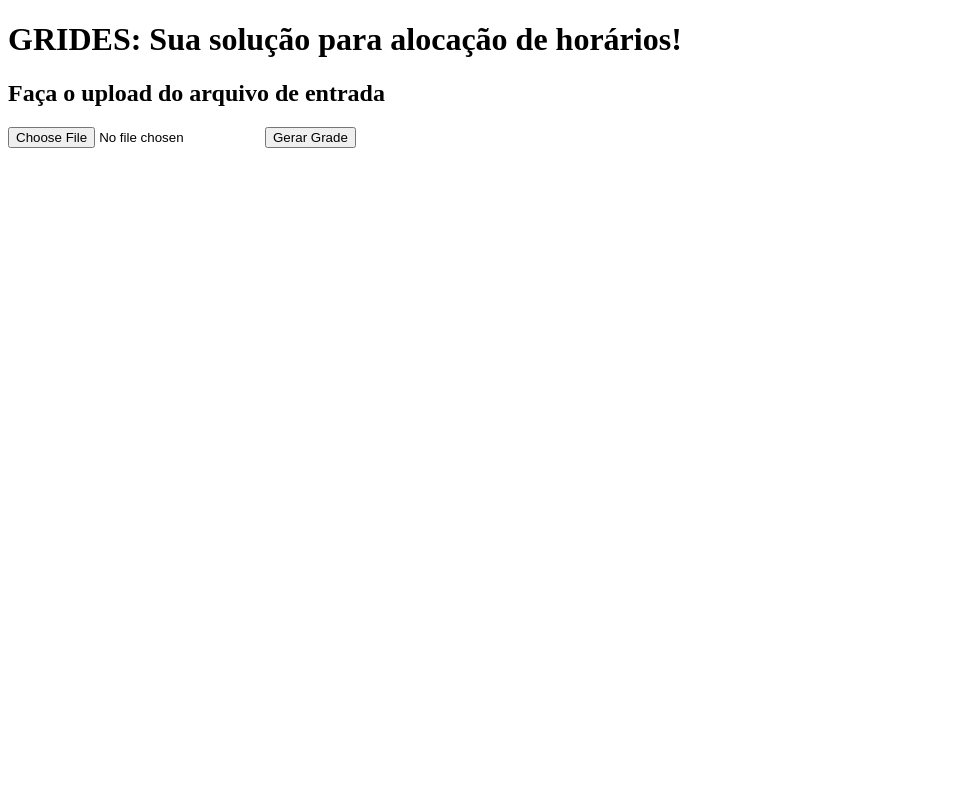
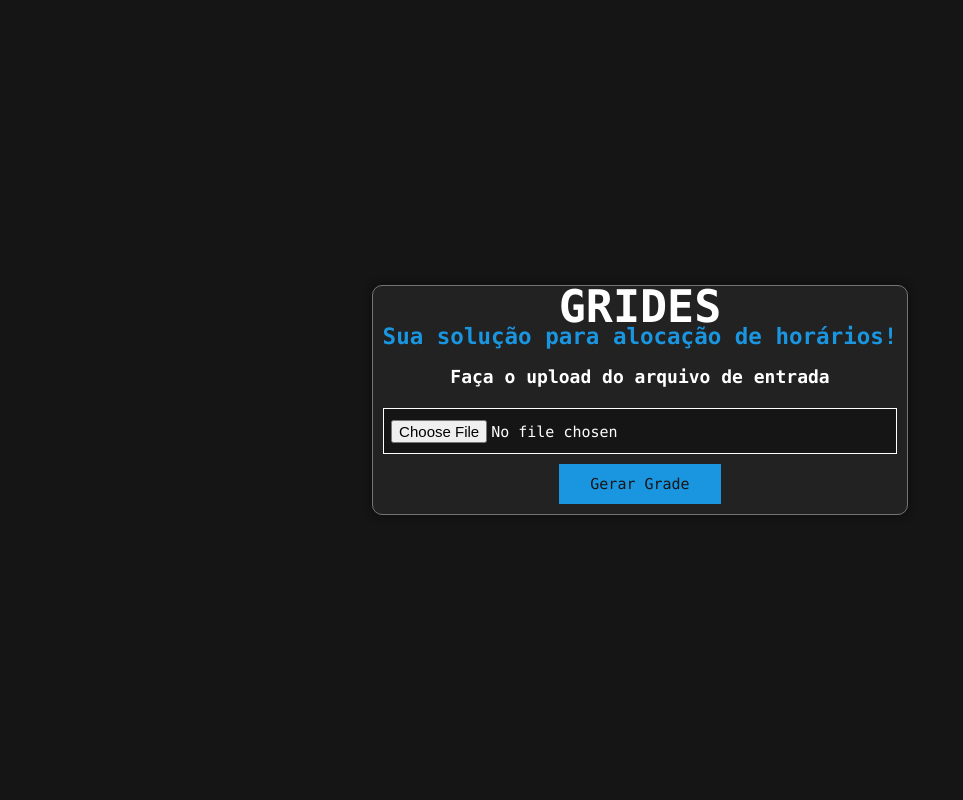
Before and after one commit to TETEURYAN/Grides, a Flask app: page / in a window 1280 px wide. Shown: the whole page, without its empty margins (0-963 px from the left). Run offline with Flask 3, Linux system fonts and the light colour scheme.

Commit message:
[add]: use Terminal Style to front

```diff
--- a/front/app.py
+++ b/front/app.py
@@ -14,7 +14,6 @@ app.config['UPLOAD_FOLDER'] = UPLOAD_FOLDER
 
 if not os.path.exists(UPLOAD_FOLDER):
     os.makedirs(UPLOAD_FOLDER)
-
 
 @app.route('/', methods=['GET', 'POST'])
 def index():
--- a/front/templates/index.html
+++ b/front/templates/index.html
@@ -4,13 +4,135 @@
     <meta charset="UTF-8">
     <meta name="viewport" content="width=device-width, initial-scale=1.0">
     <title>Grides</title>
+    <style>
+        :root {
+            --global-font-size: 15px;
+            --global-line-height: 1.4em;
+            --global-space: 10px;
+            --font-stack: "Menlo", "Monaco", "Lucida Console", "Liberation Mono", "DejaVu Sans Mono", "Bitstream Vera Sans Mono", "Courier New", serif;
+            --mono-font-stack: "Menlo", "Monaco", "Lucida Console", "Liberation Mono", "DejaVu Sans Mono", "Bitstream Vera Sans Mono", "Courier New", serif;
+            --background-color: #151515;
+            --page-width: 60em;
+            --font-color: #fff;
+            --invert-font-color: #151515;
+            --primary-color: #1a95e0;
+            --secondary-color: #727578;
+            --error-color: #d20962;
+            --input-style: solid;
+            --block-background-color: var(--background-color);
+        }
+
+        * {
+            box-sizing: border-box;
+            text-rendering: geometricprecision;
+        }
+
+        *::selection {
+            background: var(--primary-color);
+            color: var(--invert-font-color);
+        }
+
+        body {
+            font-size: var(--global-font-size);
+            color: var(--font-color);
+            line-height: var(--global-line-height);
+            margin: 0;
+            font-family: var(--font-stack);
+            word-wrap: break-word;
+            background-color: var(--background-color);
+            display: flex;
+            justify-content: center;
+            align-items: center;
+            height: 100vh;
+            text-align: center;
+        }
+
+        h1 {
+            font-size: 3em;
+            font-weight: bold;
+            margin: 0;
+        }
+
+        h2 {
+            font-size: 1.5em;
+            margin-top: 10px;
+            color: var(--primary-color);
+        }
+
+        h3 {
+            font-size: 1.2em;
+            margin-bottom: 20px;
+        }
+
+        form {
+            display: flex;
+            flex-direction: column;
+            align-items: center;
+            gap: 10px;
+        }
+
+        input[type="file"] {
+            border: 1px var(--input-style) var(--font-color);
+            width: 100%;
+            padding: .7em .5em;
+            font-size: 1em;
+            font-family: var(--font-stack);
+            background-color: var(--background-color);
+            color: var(--font-color);
+        }
+
+        input[type="submit"] {
+            border-style: solid;
+            border-width: 1px;
+            display: inline-flex;
+            align-items: center;
+            justify-content: center;
+            cursor: pointer;
+            outline: none;
+            padding: .65em 2em;
+            font-size: 1em;
+            font-family: inherit;
+            user-select: none;
+            position: relative;
+            z-index: 1;
+            background-color: var(--primary-color);
+            border-color: var(--primary-color);
+            color: var(--invert-font-color);
+            transition: background-color 0.3s, transform 0.3s;
+        }
+
+        input[type="submit"]:hover {
+            background-color: var(--primary-color);
+            border-color: var(--primary-color);
+            transform: scale(1.05);
+        }
+
+        input[type="submit"]:focus {
+            background-color: var(--primary-color);
+            border-color: var(--primary-color);
+            transform: scale(1.05);
+        }
+
+        .container {
+            max-width: var(--page-width);
+            padding: var(--global-space);
+            background-color: #222;
+            border: 1px solid var(--secondary-color);
+            box-shadow: 0 0 10px rgba(0, 0, 0, 0.5);
+            border-radius: 10px;
+            text-align: center;
+        }
+    </style>
 </head>
 <body>
-    <h1>GRIDES: Sua solução para alocação de horários!</h1>
-    <h2>Faça o upload do arquivo de entrada</h2>
-    <form action="/" method="post" enctype="multipart/form-data">
-        <input type="file" name="file" accept=".txt,.csv">
-        <input type="submit" value="Gerar Grade">
-    </form>
+    <div class="container">
+        <h1>GRIDES</h1>
+        <h2>Sua solução para alocação de horários!</h2>
+        <h3>Faça o upload do arquivo de entrada</h3>
+        <form action="/" method="post" enctype="multipart/form-data">
+            <input type="file" name="file" accept=".txt,.csv">
+            <input type="submit" value="Gerar Grade">
+        </form>
+    </div>
 </body>
 </html>
```
Also changed, not shown: front/templates/css/styles.css (added, +81 -0 lines), front/templates/table.html (+70 -8 lines), 3 other files.
